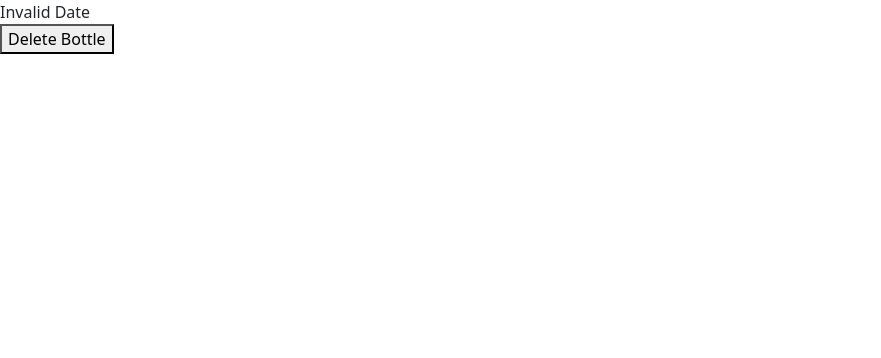
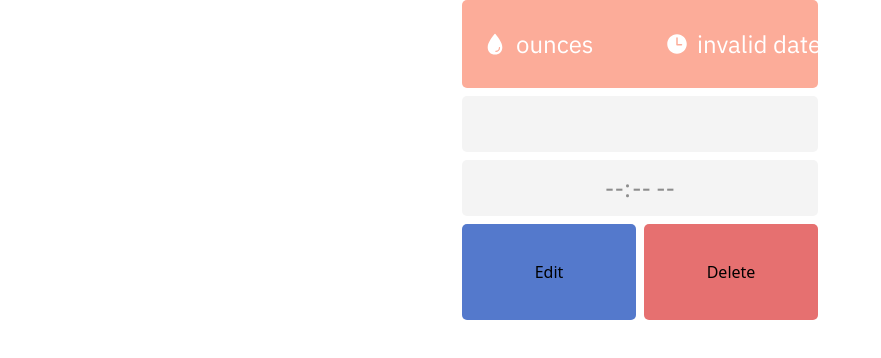
Before and after one commit to isipcasinillo/hele, a React (Create React App) app in the folder client/: page /bottle/1 in a window 1280 px wide. Shown: the top 358 px of the page, without its empty margins (0-881 px from the left). Built offline with nearby package versions, Linux system fonts and the light colour scheme; no server answers.

Commit message:
singlebottle update and delete

```diff
--- a/client/src/components/BottleCard/BottleCard.js
+++ b/client/src/components/BottleCard/BottleCard.js
@@ -2,7 +2,6 @@ import React from 'react';
 import bottlecute from '../Images/bottlecute.png';
 import './BottleCard.css';
 import { useNavigate } from 'react-router-dom';
-import { IoIosWater, IoIosClock } from 'react-icons/io'
 import { IoWater, IoTime } from 'react-icons/io5'
 const BottleCard = ({ bottleIdx, bottleText, bottleTime, noSpace }) => {
   const navigate = useNavigate()
--- /dev/null
+++ b/client/src/components/BottleSingle/BottleSingle.css
@@ -0,0 +1,100 @@
+::placeholder { /* Chrome, Firefox, Opera, Safari 10.1+ */
+  color: black;
+  opacity: 1; /* Firefox */
+}
+
+:-ms-input-placeholder { /* Internet Explorer 10-11 */
+  color: black;
+}
+
+::-ms-input-placeholder { /* Microsoft Edge */
+  color: black;
+}
+.bottlesingle-wrapper {
+  display: flex;
+  flex-direction: column;
+  align-items: center;
+}
+.bottlecard-ounce {
+  width: 160px;
+  display: flex;
+  flex-direction: row;
+  align-items: center;
+  position: relative;
+  left: 20px;
+  font-family: 'IBM Plex Sans', sans-serif;
+}
+
+.bottlesingle-time {
+  display: flex;
+  flex-direction: row;
+  align-items: center;
+  position: relative;
+  left: 43px;
+  font-family: 'IBM Plex Sans', sans-serif;
+}
+
+.bottlesingle-container {
+  width: 356px;
+  height: 88px;
+  background-color: #FCAC99;
+  border-radius: 5px;
+  display: flex;
+  flex-direction: row;
+}
+
+.bottlesingle-button {
+    width: 174px;
+    height: 96px;
+    border-style: none;
+    border-radius: 5px;
+}
+.bottleSingle-form {
+    display: flex;
+    flex-direction: column;
+    justify-content: center;
+    margin-top: 8px;
+}
+.cr {
+    background-color: #E67070;
+    margin-left: 8px;
+}
+
+.ce {
+    background-color: #5479CC;
+}
+.mt8 {
+  margin-top:8px;
+}
+.singlebottleform-input {
+  width: 356px;
+  height: 56px;
+  text-align: center;
+  border-radius: 5px;
+  border-style: none;
+  background-color: #F4F4F4;
+  font-size: 24px;
+  color:#8D8D8D;
+  font-family: 'IBM Plex Sans', sans-serif;
+  color:black
+
+}
+
+.singlebottleform-input-time {
+  width: 356px;
+  height: 56px;
+  text-align: center;
+  border-radius: 5px;
+  border-style: none;
+  background-color: #F4F4F4;
+  margin-top: 8px;
+  font-size: 24px;
+  color:#8D8D8D;
+  font-family: 'IBM Plex Sans', sans-serif;
+}
+.single-input-textx {
+  width: 35px;
+  border-style: none;
+  background-color: rgba(255, 255, 255, 0);
+  color: white;
+}
--- a/client/src/components/BottleSingle/BottleSingle.js
+++ b/client/src/components/BottleSingle/BottleSingle.js
@@ -1,11 +1,52 @@
-import React, { useContext } from 'react'
+import React, { useContext, useState } from 'react'
+import { useMutation } from '@apollo/client';
 import { useParams, useNavigate } from 'react-router-dom';
 import BottleContext from '../../utils/BottleContext'
-import { QUERY_SINGLE_BOTTLE } from '../../utils/query';
+import { QUERY_SINGLE_BOTTLE, QUERY_BOTTLES_BYDATE } from '../../utils/query';
+import { UPDATE_BOTTLE } from '../../utils/mutations'
 import { useQuery } from '@apollo/client';
+import './BottleSingle.css'
+import { IoWater, IoTime } from 'react-icons/io5'
+import Auth from '../../utils/auth'
+import moment from 'moment'
 export default function Single() {
+  const [singleText, setSingleText] = useState('hello')
+  const [singleTime, setSingleTime] = useState()
+
+  const { selectDate } = useContext(BottleContext)
   let navigate = useNavigate()
   const { id } = useParams();
+
+  const [UpdateBottle] = useMutation(UPDATE_BOTTLE)
+
+  const updateBottleHandler = async () => {
+    try {
+      await UpdateBottle({
+        variables: {
+          _id: id,
+          bottleText: singleText,
+          bottleTime: singleTime
+
+        },
+        refetchQueries: [{ query: QUERY_BOTTLES_BYDATE, variables: { bottleAuthor: Auth.getProfile().data.username, date: moment(selectDate).format('YYYY-MM-DD') } }, {
+          query: QUERY_SINGLE_BOTTLE, variables: { _id: id }
+        }]
+      })
+      navigate('/')
+    } catch (e) {
+      console.log(e)
+    }
+  }
+
+  const handleChangeText = (event) => {
+    const { value } = event.target;
+    setSingleText(value);
+  };
+
+  const handleChangeTime = (event) => {
+    const { value } = event.target;
+    setSingleTime(value);
+  };
 
   const { deleteBottleHandler } = useContext(BottleContext)
 
@@ -14,19 +55,51 @@ export default function Single() {
   })
 
   const { bottleText, bottleTime } = singleData.data?.getSingleBottle || []
-  if (!bottleTime) {
-    console.log('yeer')
-  }
+
+
   const DeleteAndRefresh = async () => {
     await deleteBottleHandler(id)
     navigate('/')
   }
 
   return (
-    <>
-      <div>{new Date(`feburary 8, 2022 ${bottleTime}`).toLocaleString('en-US', { hour: 'numeric', hour12: true, minute: '2-digit' })}  </div>
-      <div>{bottleText}</div>
-      <button onClick={DeleteAndRefresh}>Delete Bottle</button>
-    </>
+    <div className='bottlesingle-wrapper'>
+      <div className='bottlesingle-container '>
+        <div className='bottlecard-ounce'>
+          <IoWater size={26} className="b1" />
+          <div className="bottle-card-text">{bottleText} ounces</div>
+        </div>
+        <div className='bottlecard-time'>
+          <IoTime size={24} className="b1" />
+          <div className="bottle-card-text">{new Date(`feburary 8, 2022 ${bottleTime}`).toLocaleString('en-US', { hour: 'numeric', hour12: true, minute: '2-digit' }).toLocaleLowerCase()}  </div>
+        </div>
+      </div>
+
+      <div className='bottleSingle-form'>
+        <input
+          className='singlebottleform-input'
+          placeholder={bottleText}
+          name="bottleText"
+          type="number"
+          min="0" max="12"
+          step="0.5"
+          value={singleText}
+          onChange={handleChangeText}
+        />
+        <input
+          className='singlebottleform-input-time'
+          type="time"
+          name="bottleTime"
+          value={singleTime}
+          placeholder={singleTime}
+          onChange={handleChangeTime}
+        />
+      </div>
+      <div className='mt8'>
+        <button className="bottlesingle-button ce" onClick={updateBottleHandler}>Edit</button>
+        <button className="bottlesingle-button cr" onClick={DeleteAndRefresh}>Delete</button>
+      </div>
+
+    </div>
   )
 }
--- a/client/src/utils/mutations.js
+++ b/client/src/utils/mutations.js
@@ -52,9 +52,11 @@ mutation removeBottle($id: ID) {
 }
 `
 export const UPDATE_BOTTLE = gql`
-mutation updateBottle($_id: ID!, $bottleText:String, $bottleTime:String){
-  updateBottle(_id: $_id, bottleText:$bottleText, bottleTime:$bottleTime){
+mutation Update_bottle_id ($_id: ID, $bottleTime:String, $bottleText:String){
+  updateBottle(_id:$_id, bottleTime:$bottleTime, bottleText:$bottleText ){
+    _id
     bottleText
     bottleTime
+    bottleAuthor
   }
 }`
```
Also changed, not shown: 2 other files (tests, documents, lock files or other folders).
